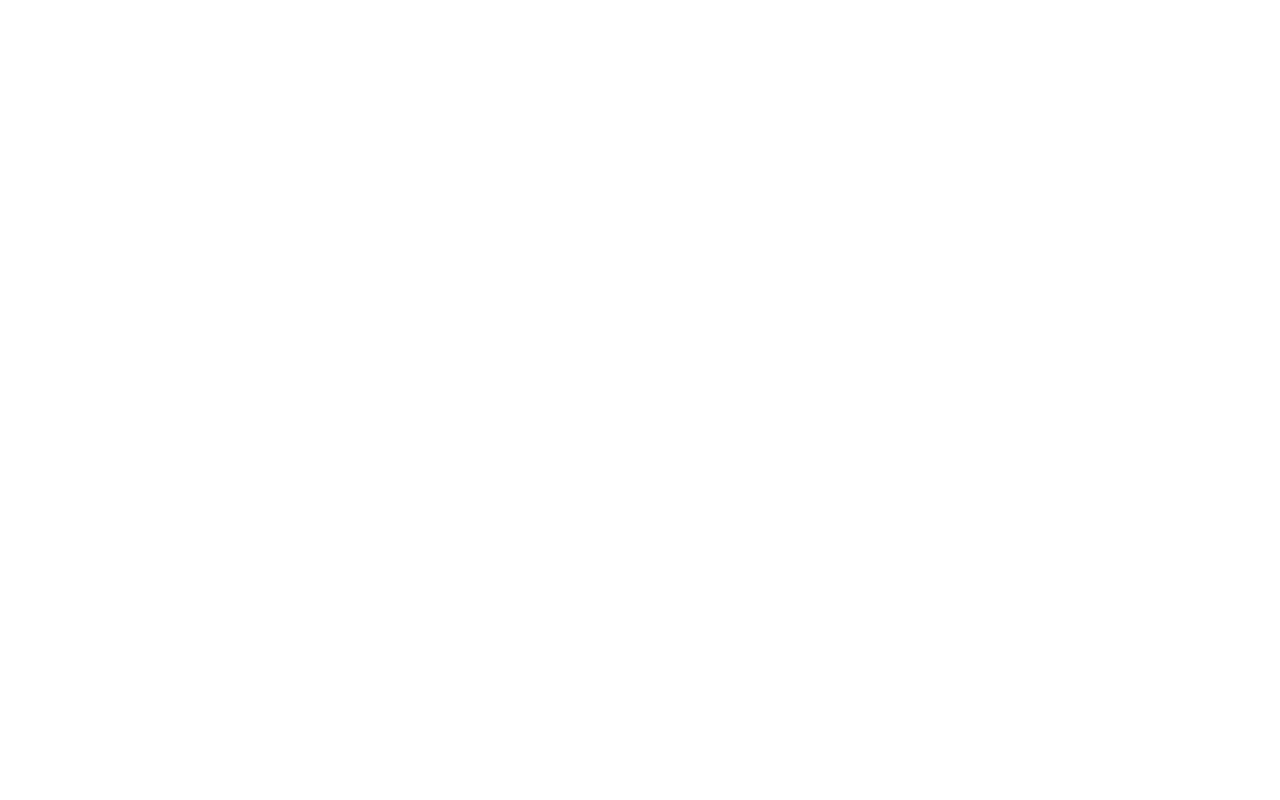
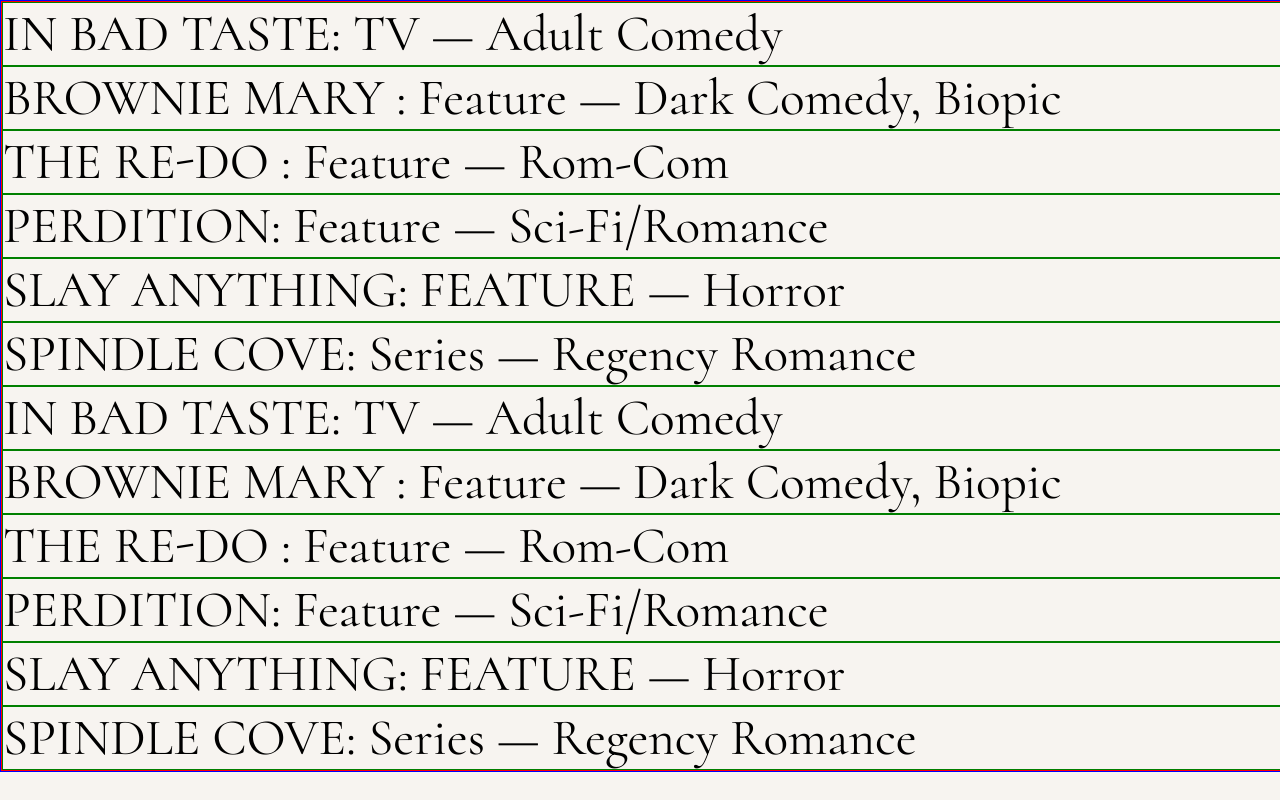
Before and after one commit to willistiao/eastend_v2, a plain HTML site: page index.html in a window 1280 px wide. Drawn offline with Linux system fonts and the light colour scheme.

Commit message:
working smooth scroll

```diff
--- a/index.html
+++ b/index.html
@@ -3,12 +3,34 @@
 <head>
     <meta charset="UTF-8">
     <link rel="stylesheet" href="style.css">
+    <link rel="preconnect" href="https://fonts.googleapis.com">
+    <link rel="preconnect" href="https://fonts.gstatic.com" crossorigin>
+    <link href="https://fonts.googleapis.com/css2?family=Cormorant&display=swap" rel="stylesheet">
     <meta name="viewport" content="width=device-width, initial-scale=1.0">
     <meta http-equiv="X-UA-Compatible" content="ie=edge">
     <title>Document</title>
 </head>
 <body>
 
+    <main>
+        <div class="scrollable">
+            <ul class="project-list">
+                <li class="list-item"><a href="#"><h1>IN BAD TASTE: TV — Adult Comedy </h1></a></li>
+                <li class="list-item"><a href="#"><h1>BROWNIE MARY : Feature — Dark Comedy, Biopic</h1></a></li>
+                <li class="list-item"><a href="#"><h1>THE RE-DO : Feature — Rom-Com</h1></a></li>
+                <li class="list-item"><a href="#"><h1>PERDITION: Feature — Sci-Fi/Romance</h1></a></li>
+                <li class="list-item"><a href="#"><h1>SLAY ANYTHING: FEATURE — Horror</h1></a></li>
+                <li class="list-item"><a href="#"><h1>SPINDLE COVE: Series — Regency Romance</h1></a></li>
+                <li class="list-item"><a href="#"><h1>IN BAD TASTE: TV — Adult Comedy </h1></a></li>
+                <li class="list-item"><a href="#"><h1>BROWNIE MARY : Feature — Dark Comedy, Biopic</h1></a></li>
+                <li class="list-item"><a href="#"><h1>THE RE-DO : Feature — Rom-Com</h1></a></li>
+                <li class="list-item"><a href="#"><h1>PERDITION: Feature — Sci-Fi/Romance</h1></a></li>
+                <li class="list-item"><a href="#"><h1>SLAY ANYTHING: FEATURE — Horror</h1></a></li>
+                <li class="list-item"><a href="#"><h1>SPINDLE COVE: Series — Regency Romance</h1></a></li>
+            </ul>
+        </div>
+    </main>
+
     <script src="./js/app.js"></script>
 </body>
 </html>
--- a/js/app.js
+++ b/js/app.js
@@ -0,0 +1,25 @@
+const scrollable = document.querySelector('.scrollable');
+
+let target = 0;
+let current = 0;
+let ease = 0.075;
+
+// Linear Interpolation function
+function lerp(start, end, t) {
+    return start * (1 - t) + end * t;
+}
+
+function init(){
+    document.body.style.height = `${scrollable.getBoundingClientRect().height}px`
+}
+
+function smoothScroll(){
+    target = window.scrollY;
+    current = lerp(current, target, ease);
+    scrollable.style.transform = `translate3d(0, ${-current}px, 0)`;
+    requestAnimationFrame(smoothScroll)
+}
+
+smoothScroll()
+
+init()
--- a/style.css
+++ b/style.css
@@ -0,0 +1,52 @@
+* {
+    margin: 0;
+    padding: 0;
+}
+
+html,
+body {
+    background: #F7F4F0;
+}
+
+main {
+    position: fixed;
+    height: 100vh;
+    width: 100%;
+}
+
+.scrollable {
+    position: absolute;
+    width: 100%;
+    top: 0;
+    left: 0;
+    will-change: transform;
+    border: solid 1px blue;
+}
+
+ul.project-list {
+    display: flex;
+    flex-direction: column;
+    list-style: none;
+    width: 100%;
+    height: 100%;
+    justify-content: space-between;
+    border: solid 1px red;
+}
+
+.list-item {
+    position: relative;
+    width: 100vw;
+    height: 100%;
+    font-size: 2vw;
+    border: solid 1px green;
+}
+
+a {
+    text-decoration: none;
+    color: #000000;
+}
+
+h1 {
+    font-family: 'Cormorant', serif;
+    font-weight: 400;
+}
```
